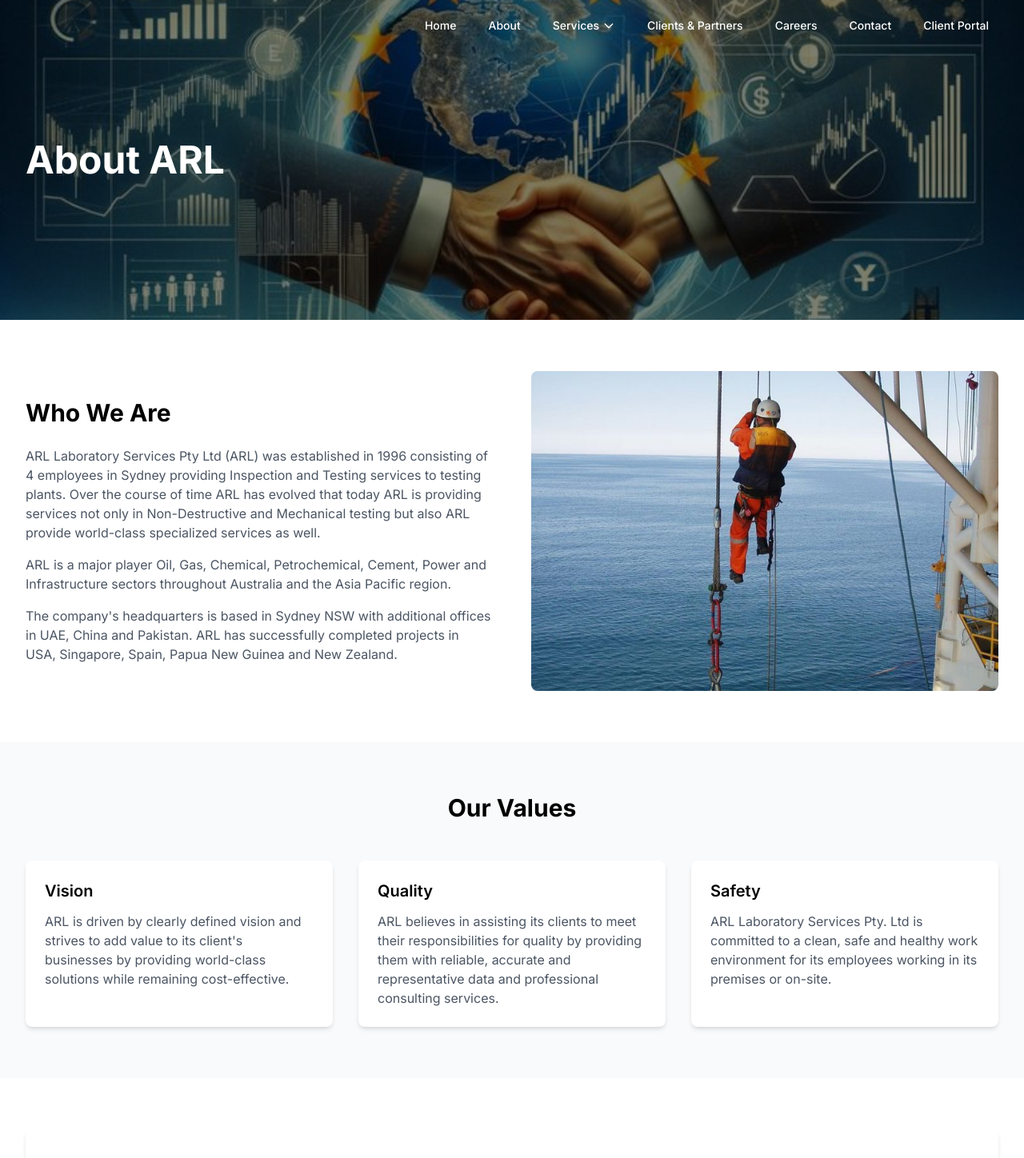
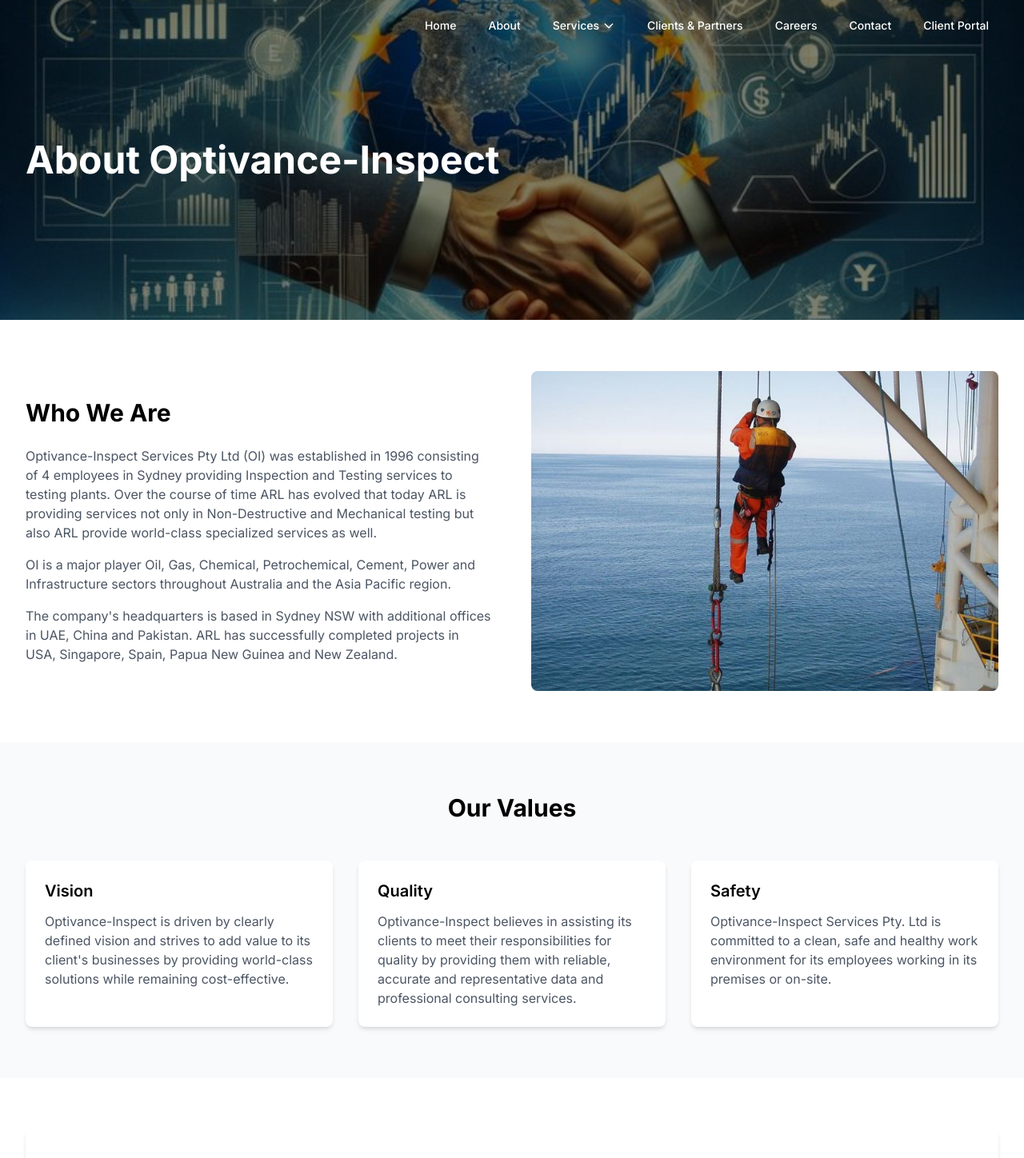
Before and after one commit to Manahill-Naeem/Customizing-store-website, a Next.js app: page /about in a window 1280 px wide. Shown: the top 1448 px of the page at 80% size. Built offline with nearby package versions, Linux system fonts and the light colour scheme.

Commit message:
Update text on about page

```diff
--- a/src/app/about/page.tsx
+++ b/src/app/about/page.tsx
@@ -8,13 +8,13 @@
         <div className="absolute inset-0 bg-black/50 z-10" />
         <Image
           src="/hero-bg.jpg"
-          alt="About ARL"
+          alt="About Optivance-Inspect"
           fill
           className="object-cover"
           priority
         />
         <div className="relative z-20 max-w-7xl mx-auto px-4 sm:px-6 lg:px-8 h-full flex items-center">
-          <h1 className="text-4xl sm:text-5xl font-bold text-white">About ARL</h1>
+          <h1 className="text-4xl sm:text-5xl font-bold text-white">About Optivance-Inspect</h1>
         </div>
       </section>
 
@@ -25,10 +25,10 @@
             <div>
               <h2 className="text-3xl font-bold mb-6">Who We Are</h2>
               <p className="text-gray-600 mb-4">
-                ARL Laboratory Services Pty Ltd (ARL) was established in 1996 consisting of 4 employees in Sydney providing Inspection and Testing services to testing plants. Over the course of time ARL has evolved that today ARL is providing services not only in Non-Destructive and Mechanical testing but also ARL provide world-class specialized services as well.
+                Optivance-Inspect Services Pty Ltd (OI) was established in 1996 consisting of 4 employees in Sydney providing Inspection and Testing services to testing plants. Over the course of time ARL has evolved that today ARL is providing services not only in Non-Destructive and Mechanical testing but also ARL provide world-class specialized services as well.
               </p>
               <p className="text-gray-600 mb-4">
-                ARL is a major player Oil, Gas, Chemical, Petrochemical, Cement, Power and Infrastructure sectors throughout Australia and the Asia Pacific region.
+                OI is a major player Oil, Gas, Chemical, Petrochemical, Cement, Power and Infrastructure sectors throughout Australia and the Asia Pacific region.
               </p>
               <p className="text-gray-600">
                 The company's headquarters is based in Sydney NSW with additional offices in UAE, China and Pakistan. ARL has successfully completed projects in USA, Singapore, Spain, Papua New Guinea and New Zealand.
@@ -37,7 +37,7 @@
             <div className="relative h-[400px]">
               <Image
                 src="/about.jpg"
-                alt="ARL Laboratory"
+                alt="Optivance-Inspect Laboratory"
                 fill
                 className="object-cover rounded-lg"
               />
@@ -54,19 +54,19 @@
             <div className="bg-white p-6 rounded-lg shadow-md">
               <h3 className="text-xl font-semibold mb-3">Vision</h3>
               <p className="text-gray-600">
-                ARL is driven by clearly defined vision and strives to add value to its client's businesses by providing world-class solutions while remaining cost-effective.
+                Optivance-Inspect is driven by clearly defined vision and strives to add value to its client's businesses by providing world-class solutions while remaining cost-effective.
               </p>
             </div>
             <div className="bg-white p-6 rounded-lg shadow-md">
               <h3 className="text-xl font-semibold mb-3">Quality</h3>
               <p className="text-gray-600">
-                ARL believes in assisting its clients to meet their responsibilities for quality by providing them with reliable, accurate and representative data and professional consulting services.
+                Optivance-Inspect believes in assisting its clients to meet their responsibilities for quality by providing them with reliable, accurate and representative data and professional consulting services.
               </p>
             </div>
             <div className="bg-white p-6 rounded-lg shadow-md">
               <h3 className="text-xl font-semibold mb-3">Safety</h3>
               <p className="text-gray-600">
-                ARL Laboratory Services Pty. Ltd is committed to a clean, safe and healthy work environment for its employees working in its premises or on-site.
+                Optivance-Inspect Services Pty. Ltd is committed to a clean, safe and healthy work environment for its employees working in its premises or on-site.
               </p>
             </div>
           </div>
@@ -79,7 +79,7 @@
           <div className="bg-white p-8 rounded-lg shadow-md">
             <h2 className="text-3xl font-bold mb-6">CEO Message</h2>
             <p className="text-gray-600 mb-4">
-              I feel confident while sharing that ARL remains on course to become a world-class 3rd party inspection & certification organization. Over the last two decades, we have maintained a leading position in a competitive regional market. This has been made possible by our entrepreneurial spirit, living up to commitments and unstinted support of the stakeholders.
+              I feel confident while sharing that OI remains on course to become a world-class 3rd party inspection & certification organization. Over the last two decades, we have maintained a leading position in a competitive regional market. This has been made possible by our entrepreneurial spirit, living up to commitments and unstinted support of the stakeholders.
             </p>
             <p className="text-gray-600 mb-4">
               Our emergence as a CMC Contractor is aligned with a vision of progressing up the value chain to a sustainable extent. This process of development shall remain under focus during the coming years. For us what matters most is customer satisfaction which we balance against our growth pattern. At the heart of all operations remain our team members who have the spirit to push boundaries and of fostering a culture of accepting challenge.
```
